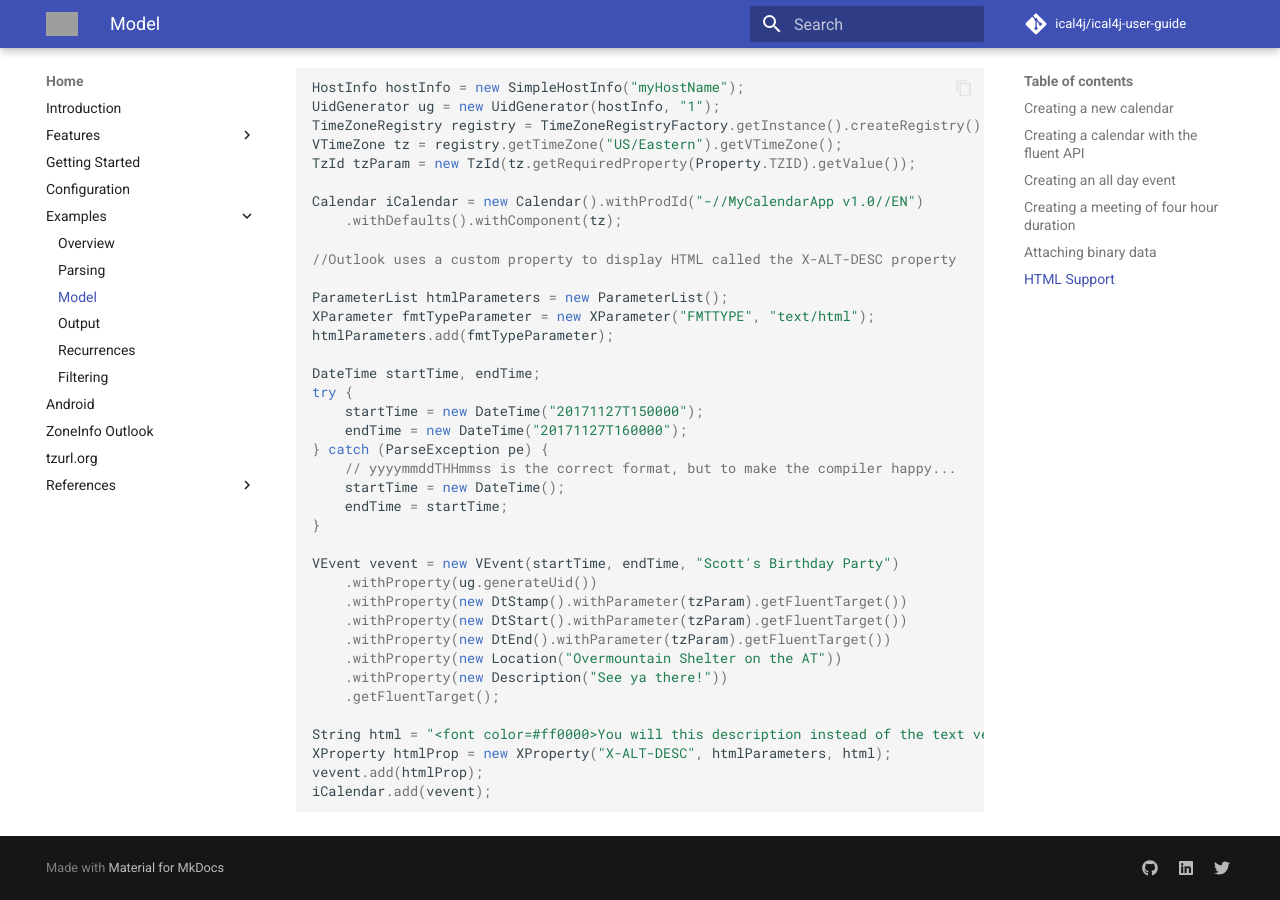
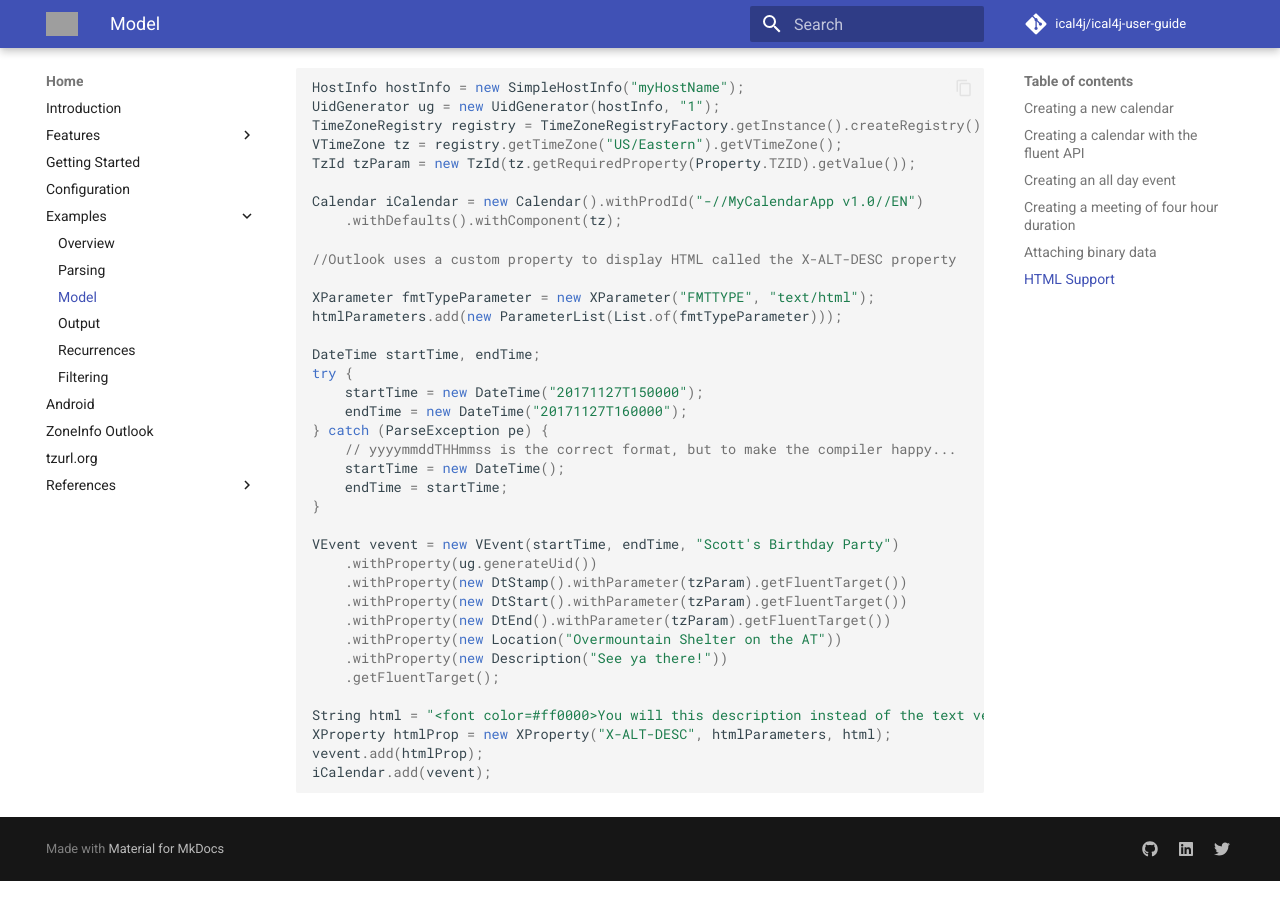
Before and after one commit to ical4j/ical4j-user-guide, an MkDocs documentation site: the page built from docs/examples/model.md, in a window 1280 px wide and 900 px high, scrolled down 4188 px. Built offline with MkDocs 1.6.1 and Material for MkDocs 9.7.7, drawn with Linux system fonts in a browser that asks for light colours; comment, search, counter and statistics services are not loaded; grey boxes are pictures that could not be loaded.

Commit message:
Update model.md - fix ParameterList parameter
ParameterList.add(x) does not add x to the ParameterList object directly, but will return a ParameterList with x in it

```diff
--- a/docs/examples/model.md
+++ b/docs/examples/model.md
@@ -216,9 +216,8 @@
 
 //Outlook uses a custom property to display HTML called the X-ALT-DESC property
 
-ParameterList htmlParameters = new ParameterList();
 XParameter fmtTypeParameter = new XParameter("FMTTYPE", "text/html");
-htmlParameters.add(fmtTypeParameter);
+htmlParameters.add(new ParameterList(List.of(fmtTypeParameter)));
 
 DateTime startTime, endTime;
 try {
```
